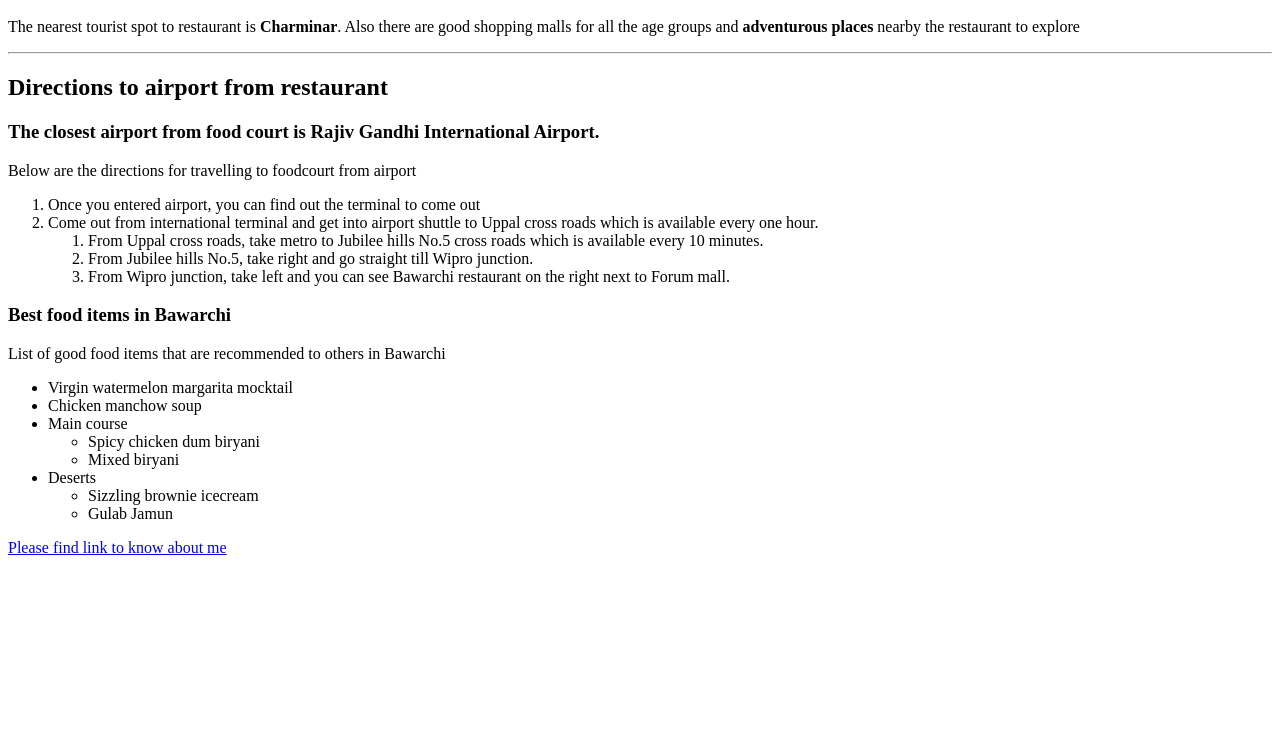
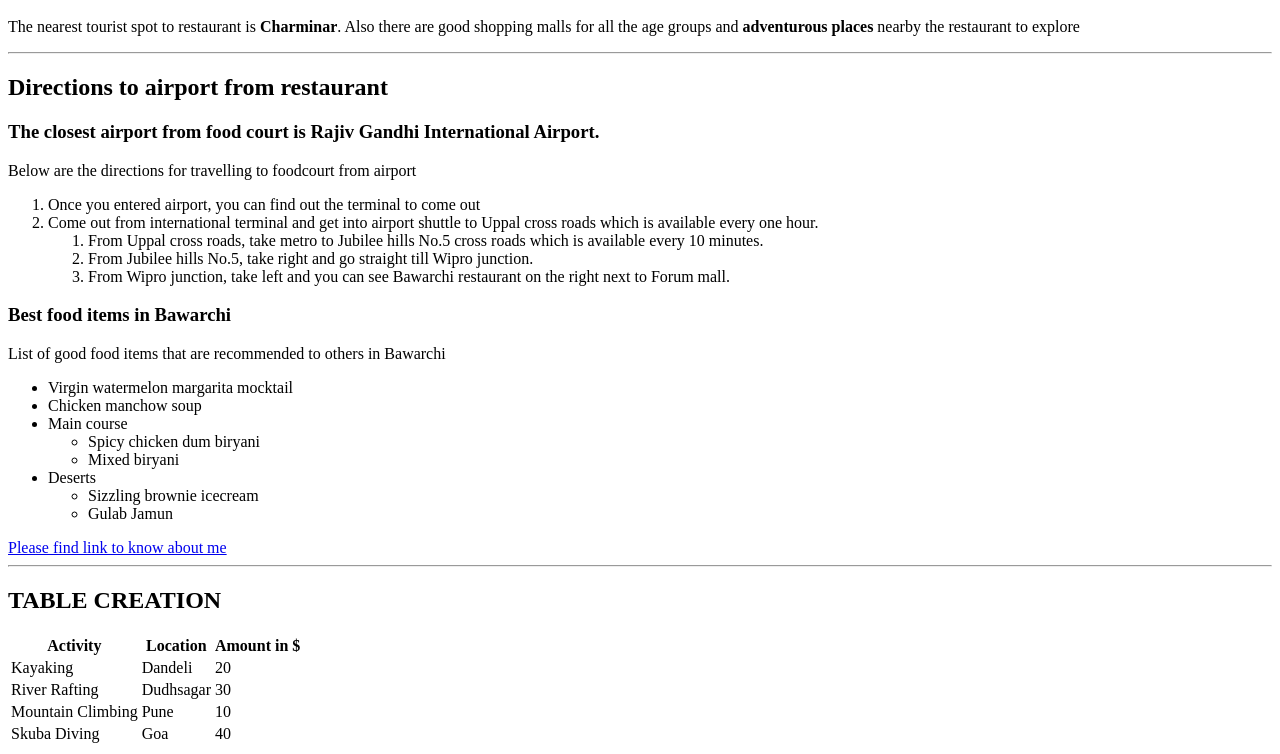
Before and after one commit to 44-563-Web-Apps-S22/webapps-s22-assignment-3-Padmavathi1312, a plain HTML site: page index.html in a window 1280 px wide. Shown: the part 101-855 px from the top of the page. Before the commit the page ends 800 px from the top, so only its background shows below. Drawn offline with Linux system fonts and the light colour scheme.

Commit message:
Added Table to index
Added activity table to index

```diff
--- a/index.html
+++ b/index.html
@@ -43,6 +43,37 @@
     </ul>
 
     <a href="aboutme.html">Please find link to know about me</a>
+
+<hr>
+<h2>TABLE CREATION</h2>
+
+<table>
+    <tr>
+        <th> Activity </th>
+        <th> Location </th>
+        <th> Amount in $ </th>
+    </tr>
+    <tr>
+        <td> Kayaking </td>
+        <td> Dandeli </td>
+        <td> 20 </td>
+    </tr>
+    <tr>
+        <td> River Rafting </td>
+        <td> Dudhsagar </td>
+        <td> 30 </td>
+    </tr>
+    <tr>
+        <td> Mountain Climbing </td>
+        <td> Pune </td>
+        <td> 10 </td>
+    </tr>
+    <tr>
+        <td> Skuba Diving </td>
+        <td> Goa </td>
+        <td> 40 </td>
+    </tr>
+    </table>
 </body>
 
 </html>
```
